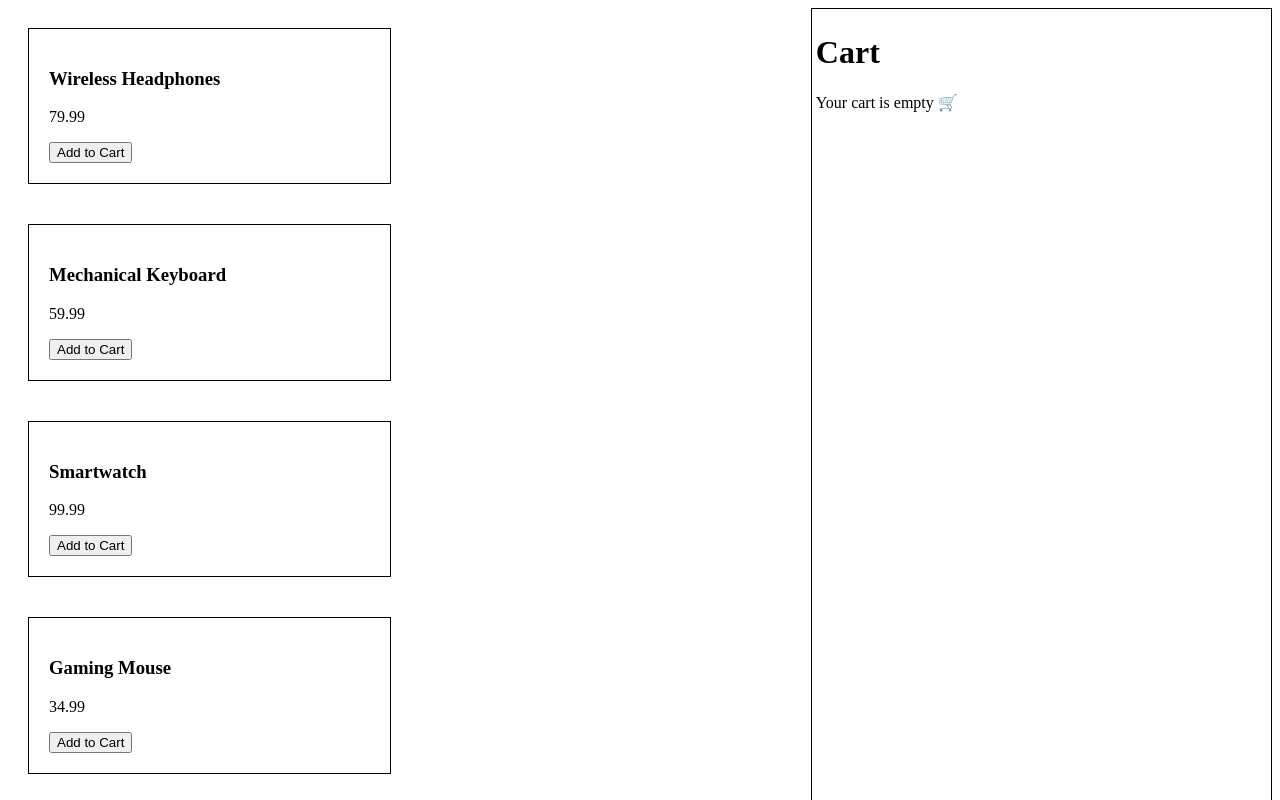
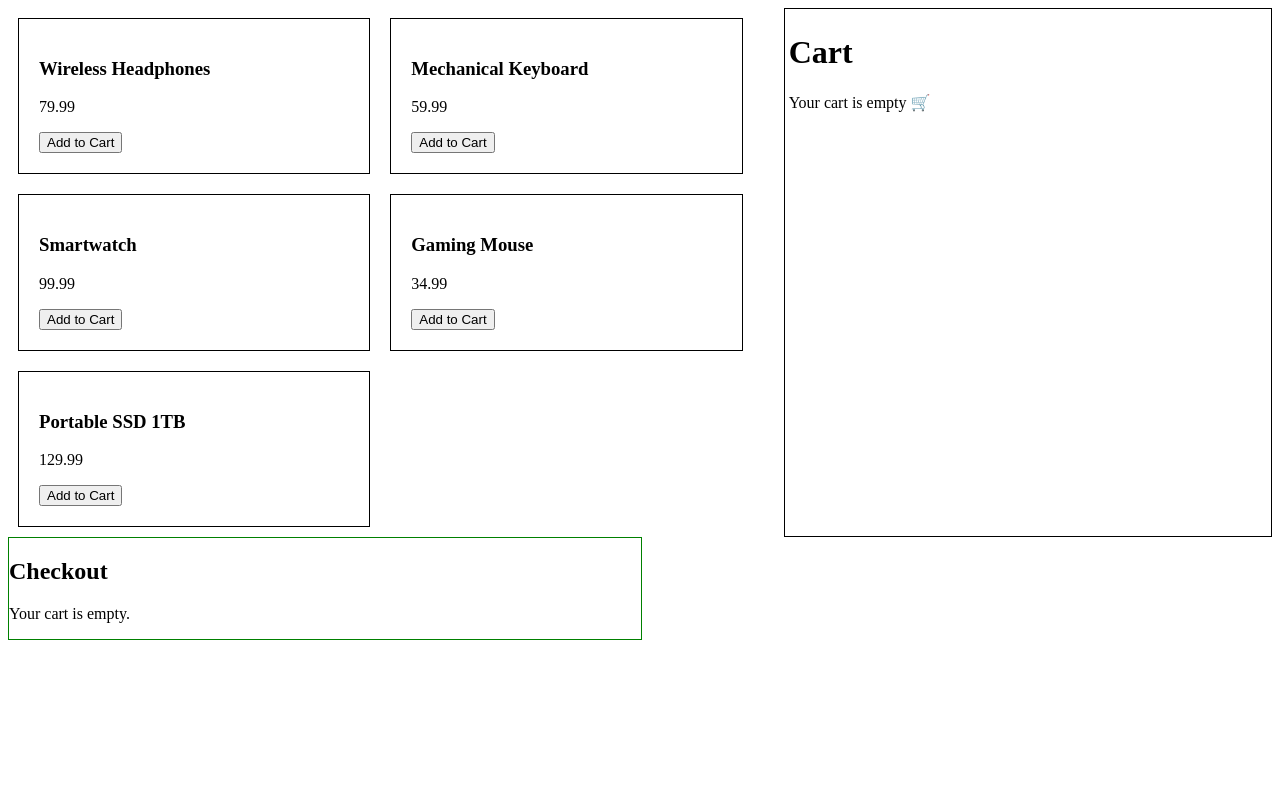
Before and after one commit to sarthakghimire/cart-redux, a React (Vite) app: page / in a window 1280 px wide. Shown: the top 800 px of the page. Built offline with nearby package versions, Linux system fonts and the light colour scheme.

Commit message:
smol changes

```diff
--- a/src/components/ProductCard.jsx
+++ b/src/components/ProductCard.jsx
@@ -9,7 +9,7 @@ const ProductCard = ({ product }) => {
         className="product-card"
         style={{
           border: "1px solid black",
-          margin: "20px",
+          margin: "10px",
           padding: "20px",
           width: "40%",
         }}
```
